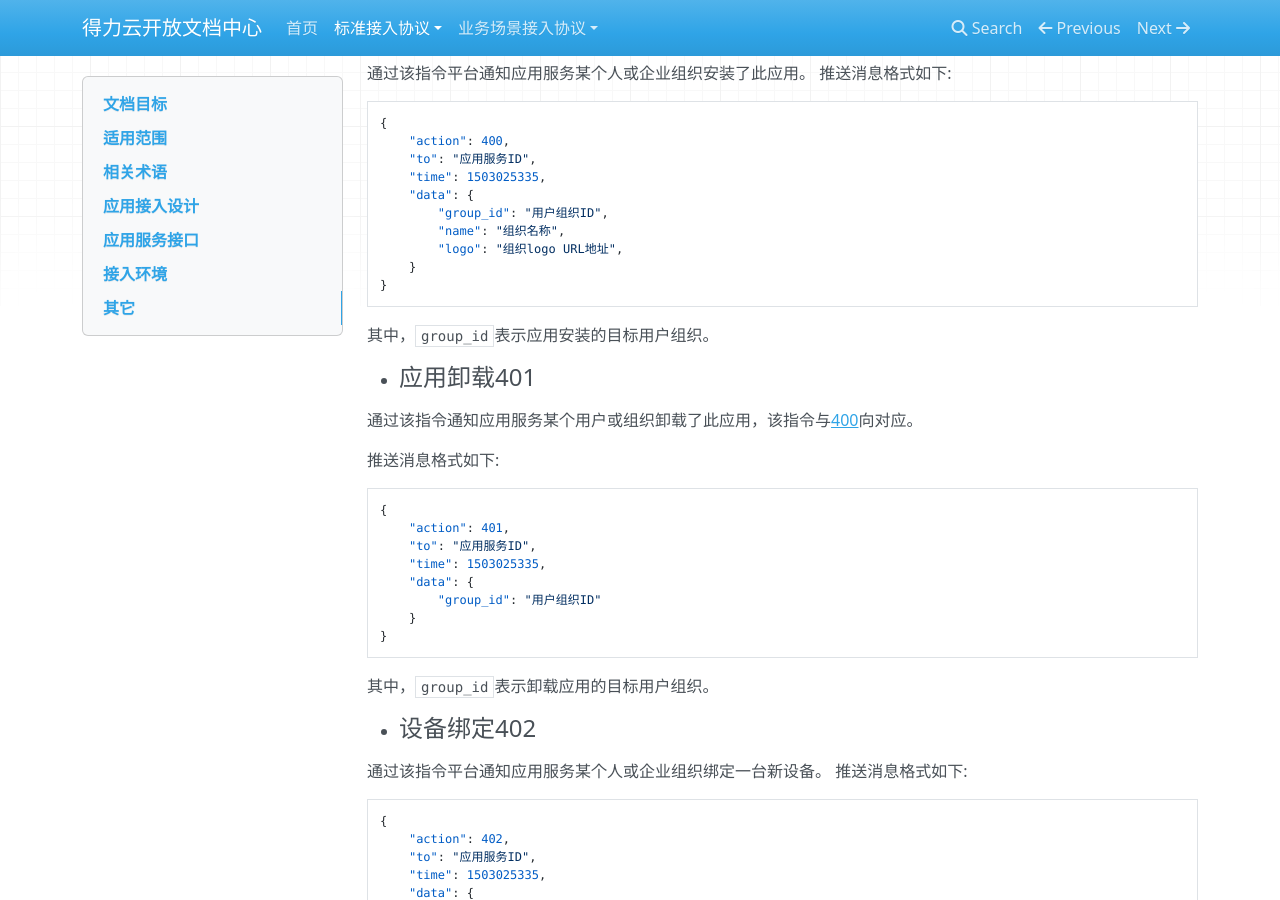
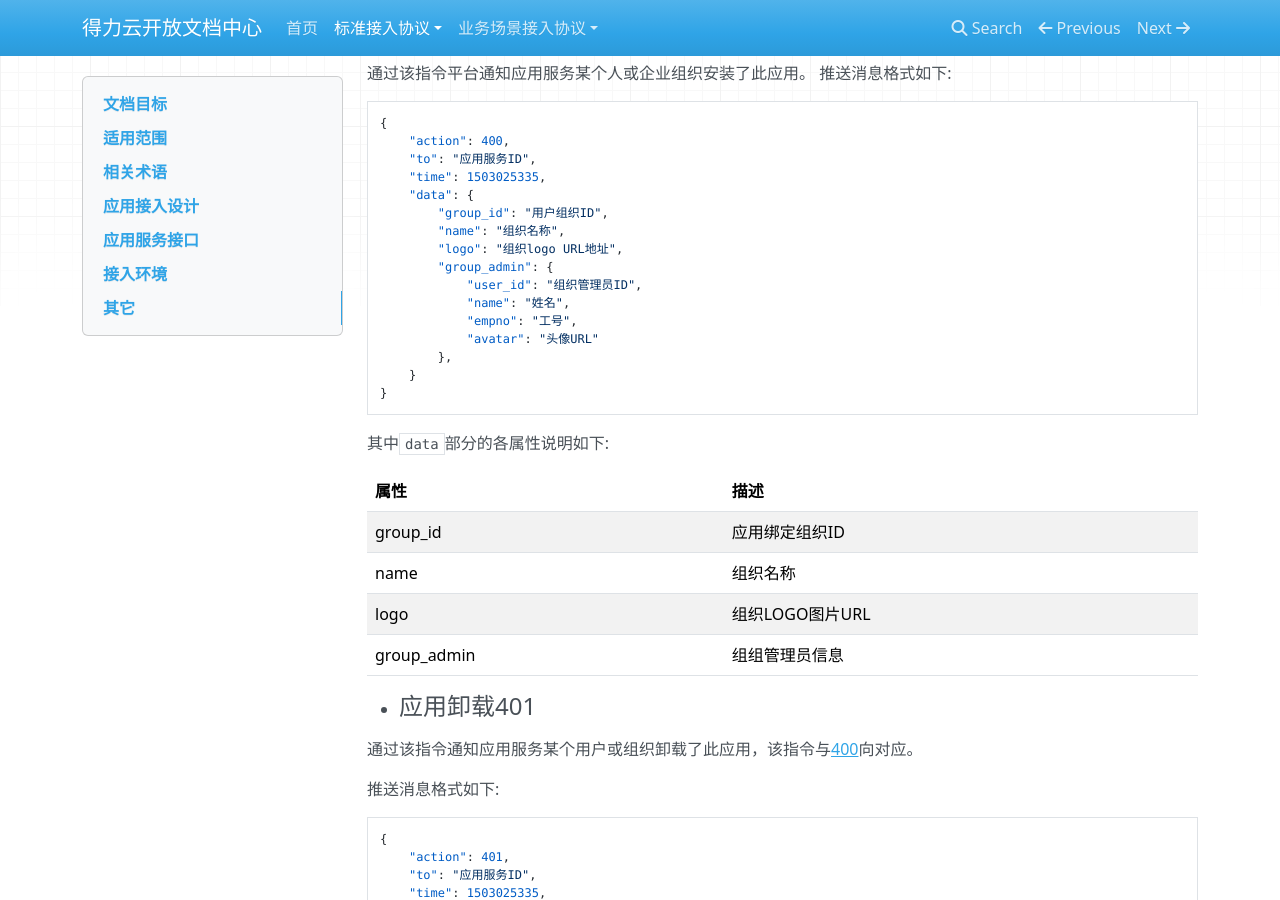
Before and after one commit to nbdeliyun/delicloud-docs, an MkDocs documentation site: the page built from docs/general/app/index.md, in a window 1280 px wide and 900 px high, scrolled down 4173 px. Built offline with MkDocs 1.6.1, drawn with Linux system fonts in a browser that asks for light colours; nearby versions of some CDN libraries; old or Windows-style settings are respelled for this version of MkDocs; some of the changed text lies outside the part shown.

Commit message:
add ppt doc

````diff
--- a/docs/general/app/index.md
+++ b/docs/general/app/index.md
@@ -124,10 +124,23 @@ WebHook接口调用是否成功以HTTP响应状态码来判断。如果是200则
         "group_id": "用户组织ID",
         "name": "组织名称",
         "logo": "组织logo URL地址",
+        "group_admin": {
+            "user_id": "组织管理员ID",
+            "name": "姓名",
+            "empno": "工号",
+            "avatar": "头像URL"
+        },
     }
 }
 ```
-其中，`group_id`表示应用安装的目标用户组织。
+其中`data`部分的各属性说明如下:
+
+|属性|描述|
+|----|----|
+|group_id|应用绑定组织ID|
+|name|组织名称|
+|logo|组织LOGO图片URL|
+|group_admin|组组管理员信息|
 
 + #### <span id="401">应用卸载401</span>
 
@@ -503,10 +516,13 @@ WebHook接口调用是否成功以HTTP响应状态码来判断。如果是200则
     "time": 1503025335,
     "data": {
         "user_id": "用户ID",
+        "client_id": "授权客户端id"
         "token": "用户token"
     }
 }
 ```
+其中，`client_id`代表的是当前用户操作需要授权的客户端设备或APP的唯一ID。
+
 如果鉴权成功，则返回用户的相关信息:
 ```json
 {
````
Also changed, not shown: docs/business/PPT/index.md (+3 -3 lines), docs/general/device/index.md (+11 -0 lines), docs/business/PPT/img/image001.png (added).
